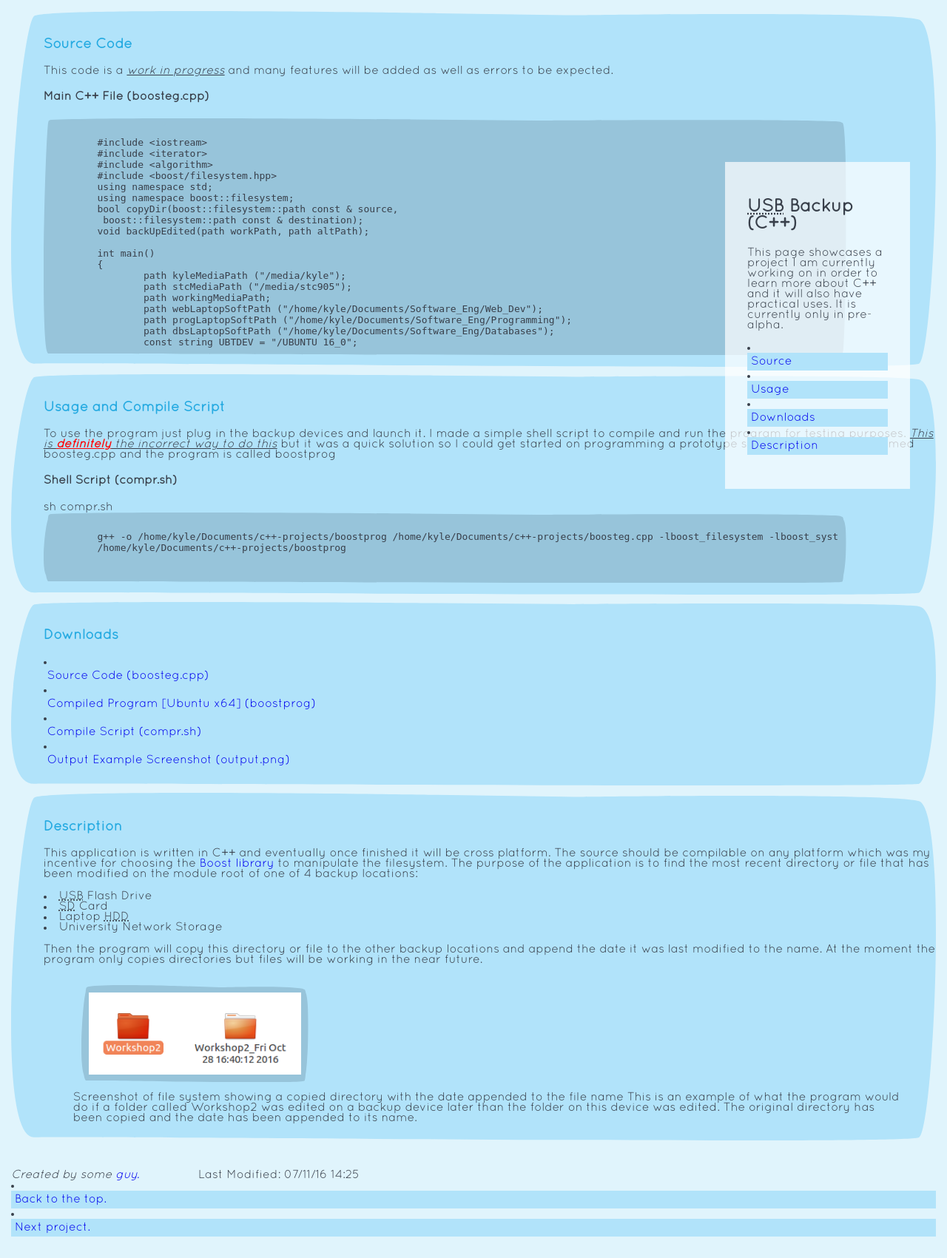
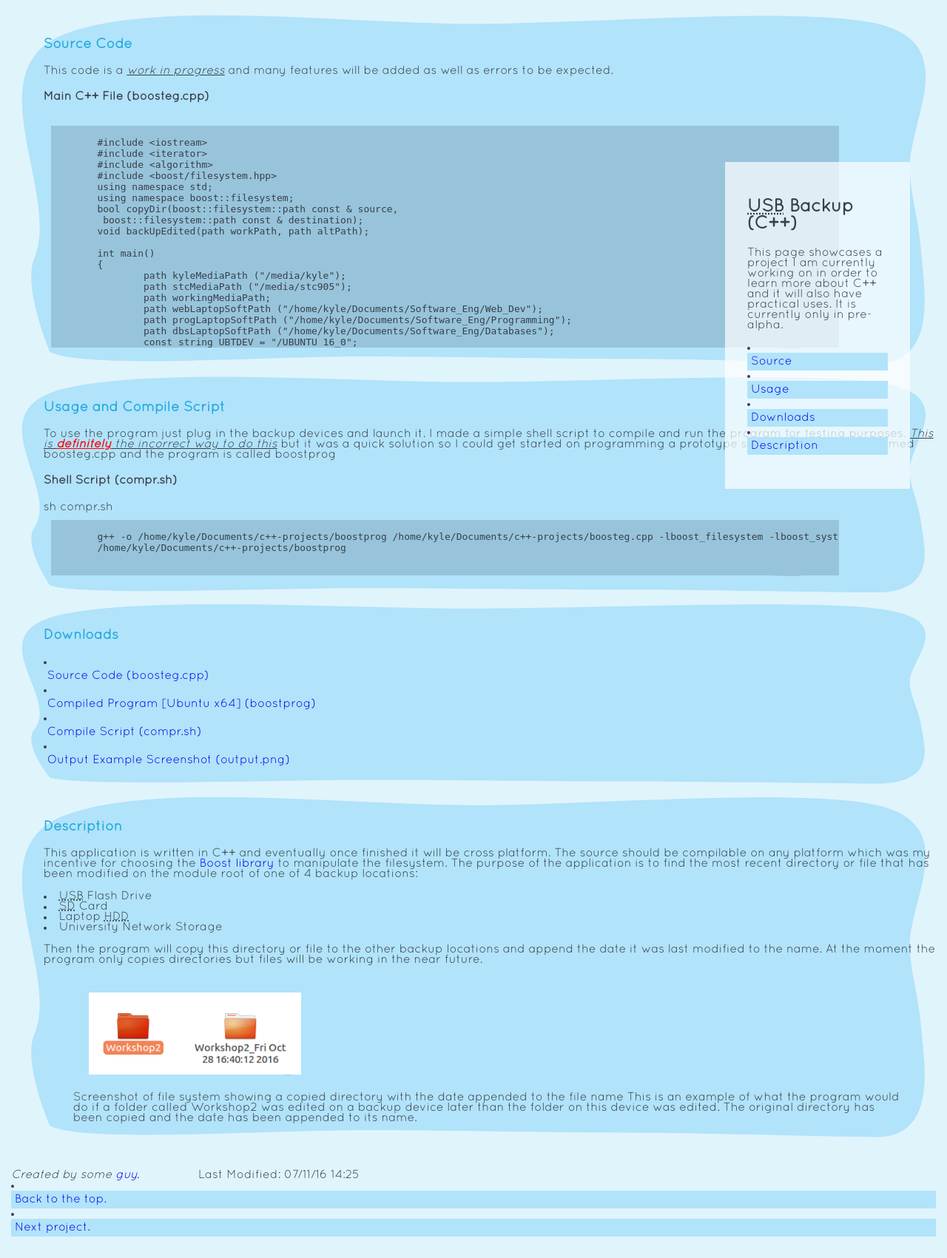
Before and after one commit to kylejwatson/kyles_portfolio, a PHP site: page /projects/project1 in a window 1280 px wide. Shown: the part 89-1790 px from the top of the page at 74% size. Run offline with PHP 8.4, Linux system fonts and the light colour scheme; some libraries are stand-ins or nearby versions.

Commit message:
created own vectors

```diff
--- a/style.css
+++ b/style.css
@@ -121,7 +121,7 @@ a:hover {
 }
 
 section{
-	background-image: url("images/box.svg");
+	background-image: url("images/box3.svg");
 	background-size: 100% 100%;
 	padding-left: 3.5%;
 	padding-top:1.5%;
@@ -150,7 +150,7 @@ img {
 	max-width: 100%;
 	height: auto;
 	border: 10px solid transparent;
-	border-image: url("images/box2.svg") 10 stretch;
+	border-image: url("images/box4.svg") 10 stretch;
 }
 dd{
 	display:none;
@@ -253,7 +253,7 @@ div.code{
 	margin-bottom:10px;
 	width: 90%;
 	border: 10px solid transparent;
-	border-image: url("images/box2.svg") 10 stretch;
+	border-image: url("images/box4.svg") 10 stretch;
 }
 
 /* Specify class=linenums on a pre to get line numbering */
```
Also changed, not shown: images/box3.svg (added), images/box4.svg (added), 1 other file.
